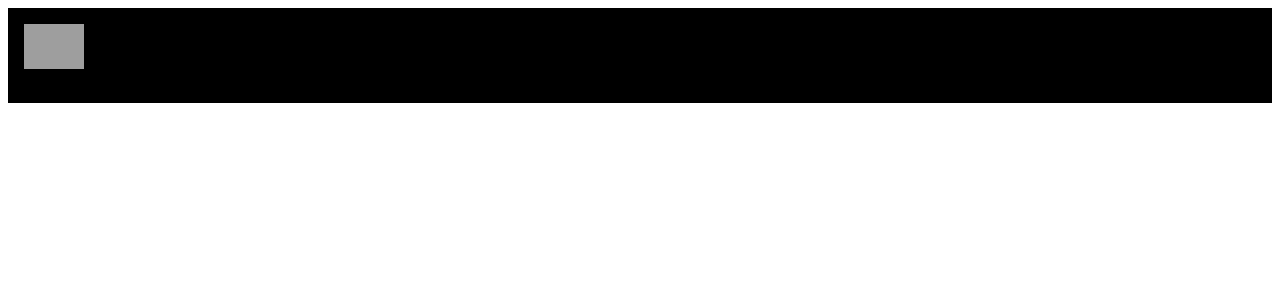
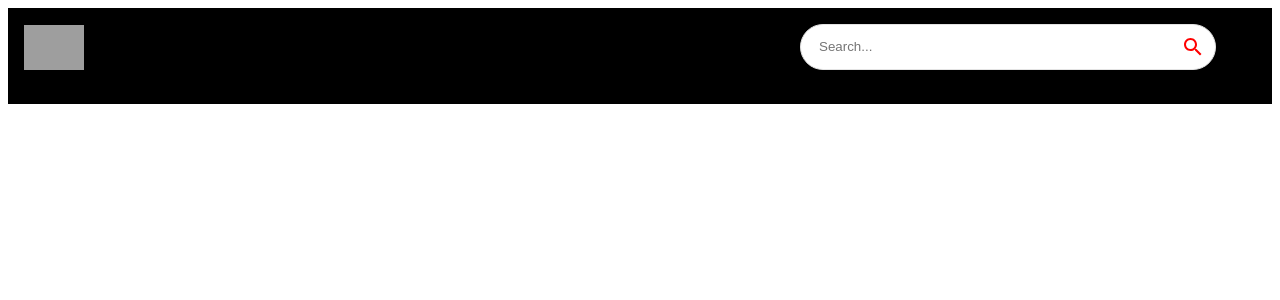
Before and after one commit to Christiannaira/youtube-react, a React (Vite) app: page / in a window 1280 px wide. Shown: the top 300 px of the page. Built offline with nearby package versions, Linux system fonts and the light colour scheme; grey boxes are pictures that could not be loaded.

Commit message:
feat: Added a content in searchbar component

```diff
--- a/src/components/SearchBar.jsx
+++ b/src/components/SearchBar.jsx
@@ -1,10 +1,46 @@
-import React from 'react'
+import React, {useState} from 'react';
+
+import { Paper, IconButton } from '@mui/material';
+import SearchIcon from "@mui/icons-material/Search";
+import { useNavigate } from 'react-router-dom';
 
 const SearchBar = () => {
+
+    const [searchTerm, setSearchTerm] = useState('');
+    const navigate = useNavigate();
+
+    const onhandleSubmit = (e) => {
+
+        alert(searchTerm);
+
+    }
+
   return (
-    <div>
-      SearchBar
-    </div>
+    <Paper
+    component='form'
+    onSubmit={onhandleSubmit}
+    sx={{
+        borderRadius: 20,
+        border: '1px solid #e3e3e3',
+        pl: 2,
+        boxShadow: 'none',
+        mr: {sm: 5},
+    }}
+    >
+
+        <input
+        type="text"
+        className='search-bar'
+        placeholder='Search...'
+        onChange={(e) => setSearchTerm(e.target.value)}
+        value={searchTerm}
+        />
+
+        <IconButton type="submit" sx={{p: '10px', color: 'red'}}>
+            <SearchIcon/>
+        </IconButton>
+
+    </Paper>
   )
 }
 
--- a/src/index.css
+++ b/src/index.css
@@ -0,0 +1,5 @@
+.search-bar {
+    border: none;
+    outline: none;
+    width: 350px;
+}
```
